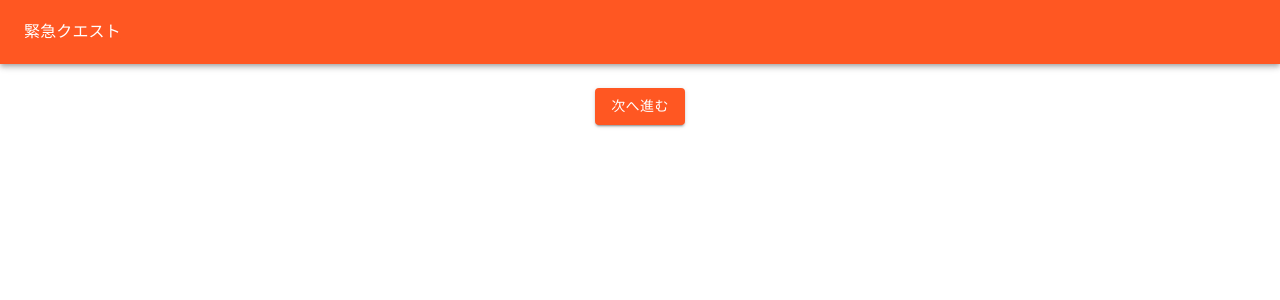
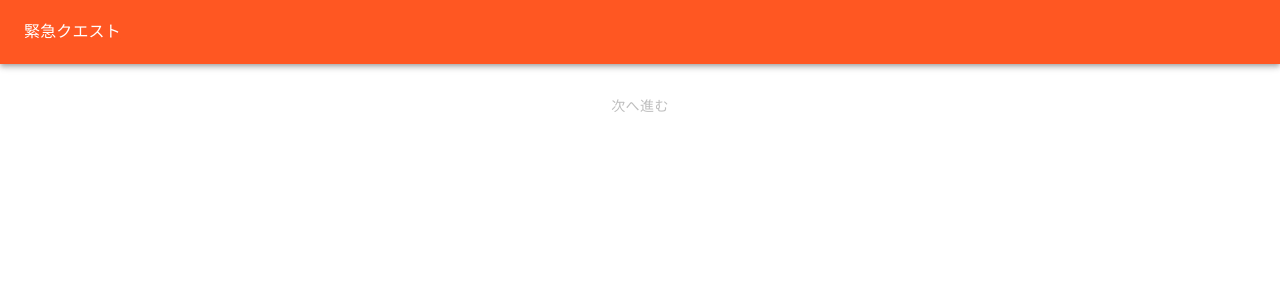
Before and after one commit to voicenoid/kfes-gk, a React (Create React App) app: page /kfes-gk/video in a window 1280 px wide. Shown: the top 300 px of the page. Built offline with nearby package versions, Linux system fonts and the light colour scheme.

Commit message:
再生ボタンの微調整

```diff
--- a/src/routes/videoPage.tsx
+++ b/src/routes/videoPage.tsx
@@ -1,9 +1,15 @@
 import { Button, Container } from '@mui/material';
 import Youtube from 'react-youtube';
 import { Link } from "react-router-dom";
+import { useState } from 'react';
 
 
-const videoPage = () => {
+const VideoPage = () => {
+    const [playState, setPlayState] = useState<boolean>(false);
+
+    const Played = () =>{
+        setPlayState(true);
+    }
     const opts = {
         width: window.innerWidth*4/5,
         playerVars: {
@@ -18,14 +24,14 @@ const videoPage = () => {
     return(
         <div>
             <Container sx={{ marginTop: 3,}} >
-                <Youtube videoId="AWrVgtJfnzY" opts={opts}/>
+                <Youtube videoId="AWrVgtJfnzY" opts={opts} onEnd={Played}/>
             </Container>
             <Container sx={{ display: "flex", justifyContent: "center", marginTop: 3}}>
-                <Link to="/"><Button variant="contained">次へ進む</Button></Link>
+                {playState?<Link to="/"><Button variant="contained">次へ進む</Button></Link>:<Button disabled>次へ進む</Button>}
             </Container>
 
         </div>
     )
 }
 
-export default videoPage;
+export default VideoPage;
```
